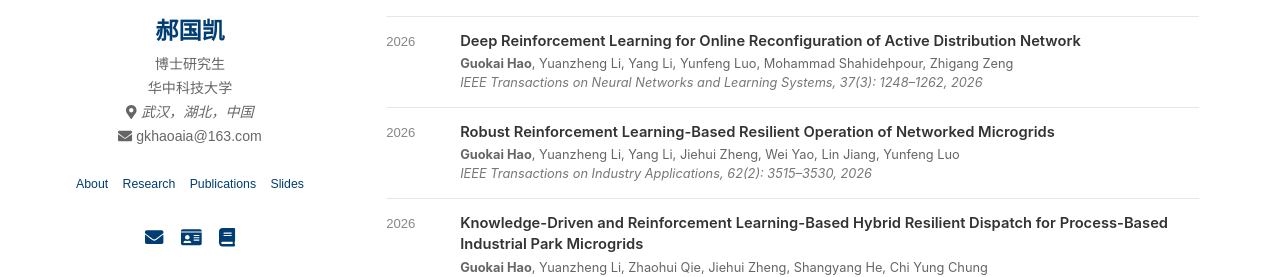
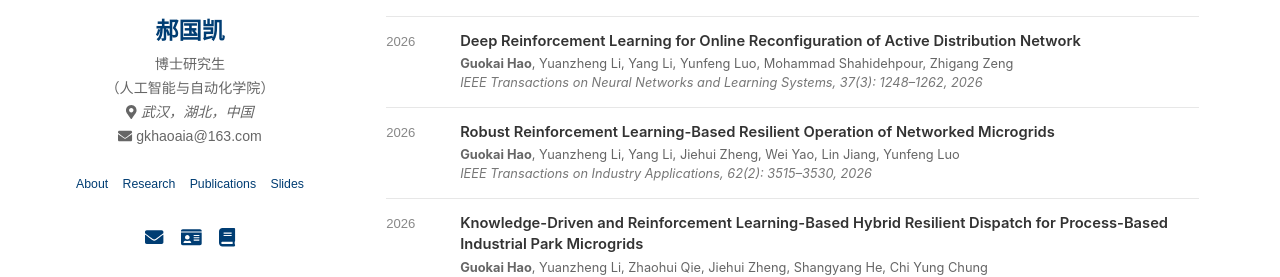
Before and after one commit to guokai-hao/guokai-hao.github.io, a Jekyll site: the page built from index.html, in a window 1280 px wide. Shown: the part 403-680 px from the top of the page. Built offline with Jekyll 4.4.1, drawn with Linux system fonts in a browser that asks for light colours; nearby versions of some CDN libraries.

Commit message:
Update profile.yml

```diff
--- a/_data/profile.yml
+++ b/_data/profile.yml
@@ -4,6 +4,7 @@
 name: "郝国凯"
 role: "博士研究生"
 affiliation: "华中科技大学"
+affiliation: "（人工智能与自动化学院）"
 location: "武汉，湖北，中国"
 email: "gkhaoaia@163.com"
 
```
